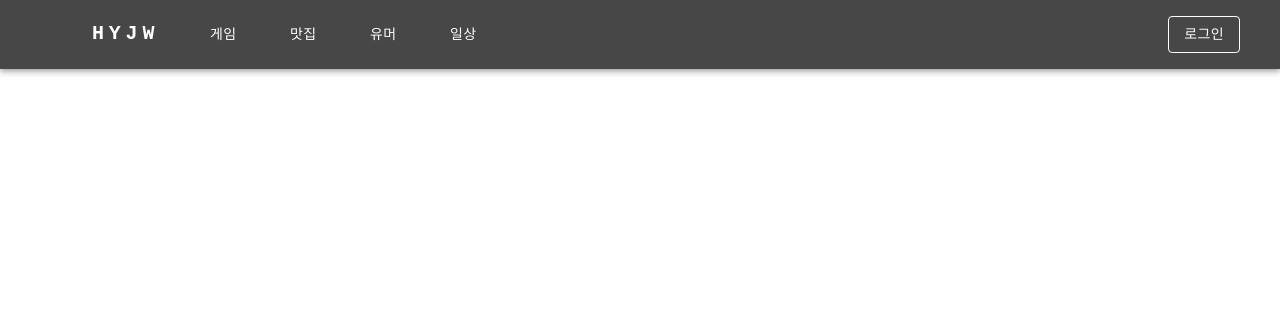
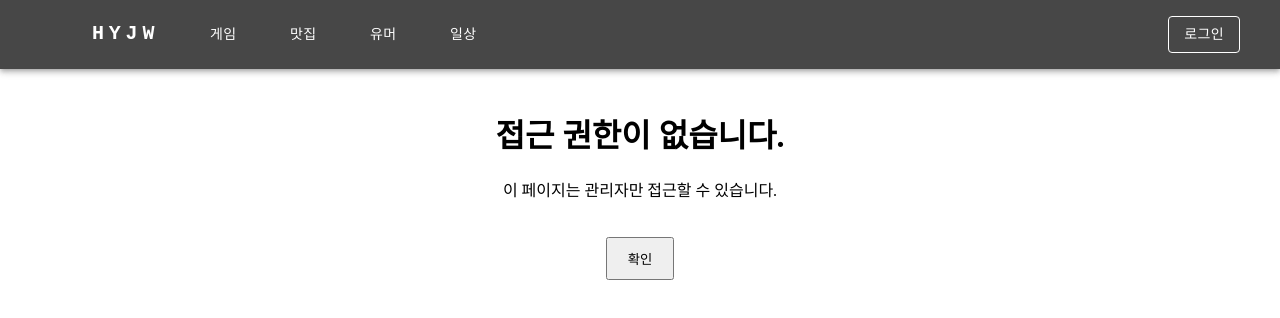
Before and after one commit to minwoo0818/-HaeYeJiWoo-, a React (Vite) app in the folder HYJW_Front/: page /unauthorized in a window 1280 px wide. Shown: the top 318 px of the page. Built offline with nearby package versions, Linux system fonts and the light colour scheme; some icons are missing.

Commit message:
접근권한 없음

```diff
--- a/HYJW_Front/src/AdminRoute.tsx
+++ b/HYJW_Front/src/AdminRoute.tsx
@@ -1,19 +1,10 @@
-import { Outlet, useNavigate } from "react-router-dom";
-import { useAuthStore } from "./authStore";
-import { useEffect } from "react";
+import { Navigate, Outlet } from 'react-router-dom';
+import { useAuthStore } from './authStore';
 
 const AdminRoute = () => {
   const { isAdmin } = useAuthStore();
-  const navigate = useNavigate();
 
-  useEffect(() => {
-    if (!isAdmin) {
-      alert("접근 권한이 없습니다.");
-      navigate("/", { replace: true });
-    }
-  }, [isAdmin, navigate]);
-
-  return isAdmin ? <Outlet /> : null;
+  return isAdmin ? <Outlet /> : <Navigate to="/unauthorized" replace />;
 };
 
 export default AdminRoute;
--- a/HYJW_Front/src/App.tsx
+++ b/HYJW_Front/src/App.tsx
@@ -10,6 +10,7 @@ import AdminPostList from "./pages/AdminPostList";
 import AdminMain from "./pages/AdminMain";
 import AdminDataTables from "./pages/AdminDataTables";
 import AdminRoute from "./AdminRoute";
+import Unauthorized from "./pages/Unauthorized";
 
 function App() {
   return (
@@ -23,12 +24,13 @@ function App() {
         <Route path="/posts/:type" element={<PostListApp />} />
         <Route path="/addposts" element={<AddPosts />} />
         <Route path="/postdetail/:id" element={<PostDetail />} />
+        <Route path="/unauthorized" element={<Unauthorized />} />
 
         {/* Admin Routes */}
         <Route element={<AdminRoute />}>
-          <Route path="/admin/postlist" element={<AdminPostList />} />
-          <Route path="/admin/main" element={<AdminMain />} />
-          <Route path="/admin/table" element={<AdminDataTables />} />
+          <Route path="/admin/postlist/*" element={<AdminPostList />} />
+          <Route path="/admin/main/*" element={<AdminMain />} />
+          <Route path="/admin/table/*" element={<AdminDataTables />} />
         </Route>
       </Routes>
     </>
--- /dev/null
+++ b/HYJW_Front/src/pages/Unauthorized.tsx
@@ -0,0 +1,21 @@
+import { useNavigate } from "react-router-dom";
+
+const Unauthorized = () => {
+  const navigate = useNavigate();
+
+  const handleConfirm = () => {
+    navigate("/");
+  };
+
+  return (
+    <div style={{ padding: '20px', textAlign: 'center' }}>
+      <h1>접근 권한이 없습니다.</h1>
+      <p>이 페이지는 관리자만 접근할 수 있습니다.</p>
+      <button onClick={handleConfirm} style={{ marginTop: '20px', padding: '10px 20px' }}>
+        확인
+      </button>
+    </div>
+  );
+};
+
+export default Unauthorized;
```
